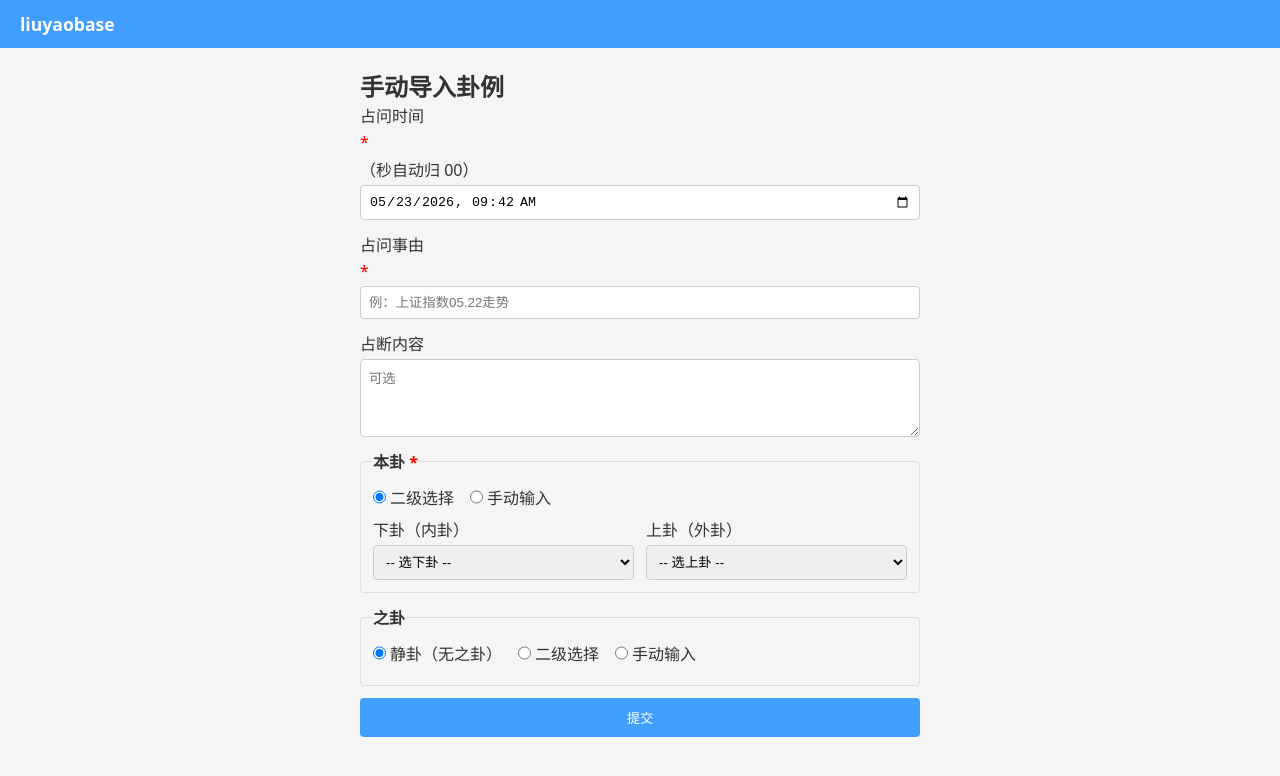
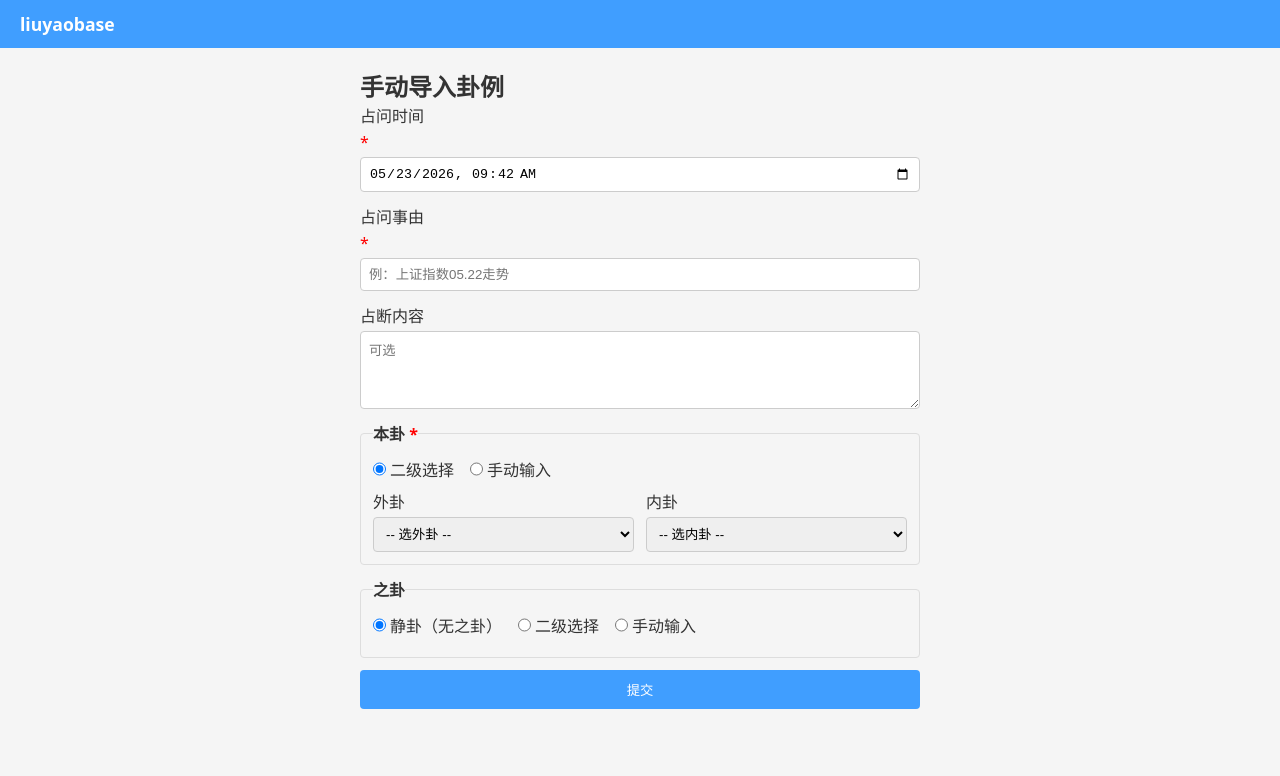
Before and after one commit to ElevenWC/liuyaobase, a Vue app in the folder frontend/: page /input in a window 1280 px wide. Shown: the top 776 px of the page. Built offline with nearby package versions, Linux system fonts and the light colour scheme.

Commit message:
fix: GualiInput UI——去掉秒提示 + 外卦在左内卦在右 + 统一标签名

```diff
--- a/frontend/src/views/GualiInput.vue
+++ b/frontend/src/views/GualiInput.vue
@@ -144,7 +144,7 @@ async function submit() {
     <h2>手动导入卦例</h2>
     <form @submit.prevent="submit" class="input-form">
       <label>
-        占问时间 <span class="required">*</span>（秒自动归 00）
+        占问时间 <span class="required">*</span>
         <input type="datetime-local" v-model="form.zhanwen_time" step="60" />
       </label>
       <label>
@@ -165,21 +165,21 @@ async function submit() {
         </div>
         <template v-if="benMode === 'select'">
           <div class="gua-select-row">
-            <label>下卦（内卦）
-              <select v-model="benInner">
-                <option value="">-- 选下卦 --</option>
-                <option v-for="g in TRIGRAMS" :key="'bin'+g.code" :value="g.code">{{ g.symbol }}（{{ g.name }}）</option>
+            <label>外卦
+              <select v-model="benOuter">
+                <option value="">-- 选外卦 --</option>
+                <option v-for="g in TRIGRAMS" :key="'bout'+g.code" :value="g.code">{{ g.symbol }}（{{ g.name }}）</option>
               </select>
             </label>
-            <label>上卦（外卦）
-              <select v-model="benOuter">
-                <option value="">-- 选上卦 --</option>
-                <option v-for="g in TRIGRAMS" :key="'bout'+g.code" :value="g.code">{{ g.symbol }}（{{ g.name }}）</option>
+            <label>内卦
+              <select v-model="benInner">
+                <option value="">-- 选内卦 --</option>
+                <option v-for="g in TRIGRAMS" :key="'bin'+g.code" :value="g.code">{{ g.symbol }}（{{ g.name }}）</option>
               </select>
             </label>
           </div>
           <p v-if="benComputed" class="computed">→ {{ benComputed }}</p>
-          <p v-else-if="benInner || benOuter" class="hint">请完整选择上下卦</p>
+          <p v-else-if="benInner || benOuter" class="hint">请完整选择内外卦</p>
         </template>
         <input v-else v-model="benManual" placeholder="输入卦名，如 天火同人" />
       </fieldset>
@@ -194,21 +194,21 @@ async function submit() {
         </div>
         <template v-if="zhiMode === 'select'">
           <div class="gua-select-row">
-            <label>下卦（内卦）
-              <select v-model="zhiInner">
-                <option value="">-- 选下卦 --</option>
-                <option v-for="g in TRIGRAMS" :key="'zin'+g.code" :value="g.code">{{ g.symbol }}（{{ g.name }}）</option>
+            <label>外卦
+              <select v-model="zhiOuter">
+                <option value="">-- 选外卦 --</option>
+                <option v-for="g in TRIGRAMS" :key="'zout'+g.code" :value="g.code">{{ g.symbol }}（{{ g.name }}）</option>
               </select>
             </label>
-            <label>上卦（外卦）
-              <select v-model="zhiOuter">
-                <option value="">-- 选上卦 --</option>
-                <option v-for="g in TRIGRAMS" :key="'zout'+g.code" :value="g.code">{{ g.symbol }}（{{ g.name }}）</option>
+            <label>内卦
+              <select v-model="zhiInner">
+                <option value="">-- 选内卦 --</option>
+                <option v-for="g in TRIGRAMS" :key="'zin'+g.code" :value="g.code">{{ g.symbol }}（{{ g.name }}）</option>
               </select>
             </label>
           </div>
           <p v-if="zhiComputed" class="computed">→ {{ zhiComputed }}</p>
-          <p v-else-if="zhiInner || zhiOuter" class="hint">请完整选择上下卦</p>
+          <p v-else-if="zhiInner || zhiOuter" class="hint">请完整选择内外卦</p>
         </template>
         <input v-if="zhiMode === 'input'" v-model="zhiManual" placeholder="输入卦名，如 风火家人" />
       </fieldset>
```
